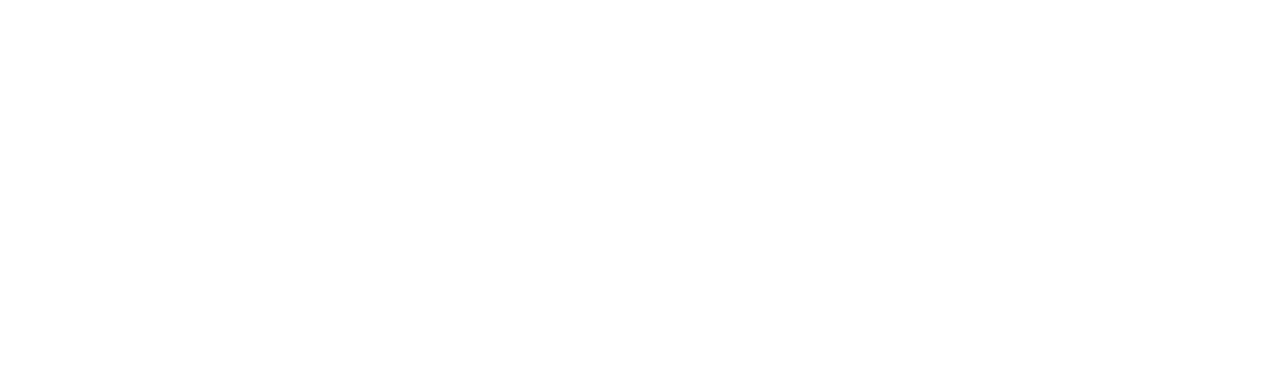
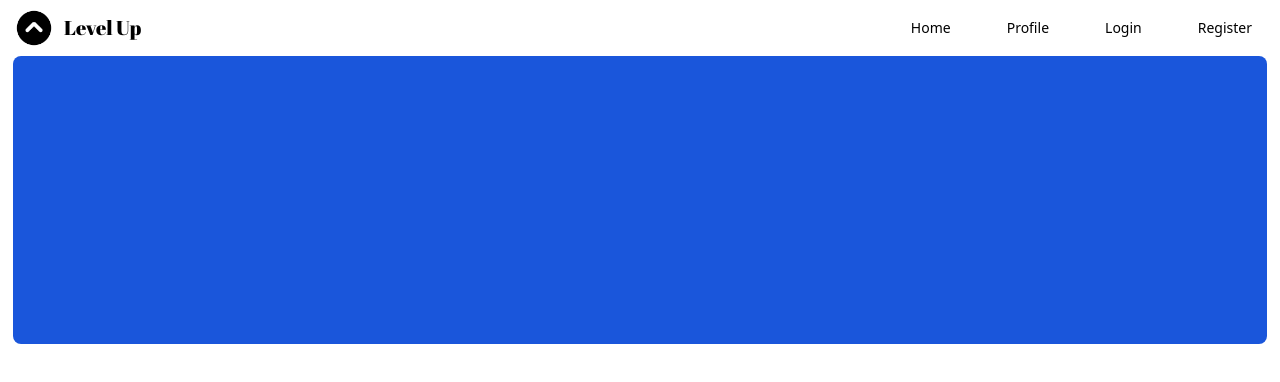
Before and after one commit to omkarlhr9595/LevelUp, a React (Vite) app: page / in a window 1280 px wide. Shown: the top 382 px of the page. Built offline with nearby package versions, Linux system fonts and the light colour scheme.

Commit message:
add: stable UI

```diff
--- a/index.html
+++ b/index.html
@@ -2,6 +2,16 @@
 <html lang="en">
   <head>
     <meta charset="UTF-8" />
+    <style>
+      /* width */
+      ::-webkit-scrollbar {
+        width: 6px;
+      }
+      /* Handle */
+      ::-webkit-scrollbar-thumb {
+        background: #1a56db;
+      }
+    </style>
     <!-- <link rel="icon" type="image/svg+xml" href="/vite.svg" /> -->
     <link
       rel="apple-touch-icon"
--- a/package.json
+++ b/package.json
@@ -10,6 +10,9 @@
     "preview": "vite preview"
   },
   "dependencies": {
+    "@barba/core": "^2.9.7",
+    "flowbite": "^1.6.5",
+    "flowbite-react": "^0.4.4",
     "gsap": "^3.11.5",
     "localforage": "^1.10.0",
     "match-sorter": "^6.3.1",
--- a/src/App.jsx
+++ b/src/App.jsx
@@ -1,15 +1,20 @@
-import { Route, Routes } from "react-router-dom";
-import { Home, Profile, Login, Splash } from "./pages";
-import Layout from "./components/Layout";
+import { Route, Router, Routes } from "react-router-dom";
+import { Home, Profile, Login, Register } from "./pages";
+import { NavbarComp } from "./components/Navbar";
+import { useEffect, useRef } from "react";
+import { gsap } from "gsap";
+
 const App = () => {
   return (
-    <Routes>
-      <Route path="/" element={<Layout />}>
-        <Route path="" element={<Splash />} />
-        <Route path="home" element={<Home />} />
-        <Route path="login" element={<Login />} />
-      </Route>
-    </Routes>
+    <div className="">
+      <NavbarComp />
+      <Routes>
+        <Route path="/" index element={<Home />} />
+        <Route path="/profile" index element={<Profile />} />
+        <Route path="/login" index element={<Login />} />
+        <Route path="/register" index element={<Register />} />
+      </Routes>
+    </div>
   );
 };
 
--- /dev/null
+++ b/src/components/Navbar.jsx
@@ -0,0 +1,35 @@
+import { Navbar } from "flowbite-react";
+import React, { useRef, useEffect } from "react";
+import { Link } from "react-router-dom";
+import logo from "../assets/logo.png";
+import { gsap } from "gsap";
+
+const LinkComp = ({ children, link }) => {
+  return (
+    <Link to={link}>
+      <div className="py-1 px-3 rounded-md hover:duration-300 hover:bg-primary hover:text-white">
+        {children}
+      </div>
+    </Link>
+  );
+};
+
+export const NavbarComp = () => {
+  return (
+    <Navbar fluid={true} rounded={false}>
+      <Navbar.Brand>
+        <img src={logo} className="mr-3 h-6 sm:h-9" alt="Flowbite Logo" />
+        <span className="self-center whitespace-nowrap text-xl font-display dark:text-white">
+          Level Up
+        </span>
+      </Navbar.Brand>
+      <Navbar.Toggle />
+      <Navbar.Collapse>
+        <LinkComp link="/" children="Home" />
+        <LinkComp link="profile" children="Profile" />
+        <LinkComp link="login" children="Login" />
+        <LinkComp link="register" children="Register" />
+      </Navbar.Collapse>
+    </Navbar>
+  );
+};
--- a/src/pages/Home/Home.page.jsx
+++ b/src/pages/Home/Home.page.jsx
@@ -1,56 +1,18 @@
 import React, { useEffect, useRef } from "react";
 import img1 from "../../assets/img1.svg";
-import { gsap } from "gsap";
-import { Link } from "react-router-dom";
+import logo from "../../assets/logo.png";
+import { Navbar } from "flowbite-react";
+
 const Home = () => {
-  const container = useRef(null);
-  const img = useRef(null);
-  const links = useRef(null);
-  useEffect(() => {
-    const t1 = gsap.timeline();
-    t1.set(container.current, { autoAlpha: 1 });
-    t1.from(container.current, {
-      xPercent: -100,
-      ease: "Power2.out",
-      duration: 1.5,
-    });
-    t1.from(img.current, {
-      xPercent: 100,
-      scale: 1.3,
-      delay: -1.5,
-      ease: "Power2.out",
-      duration: 1.5,
-    });
-  }, []);
   return (
-    <div className="h-screen w-full bg-white]">
-      <nav class="container flex justify-between px-4 py-8 mx-auto">
-        <div>
-          <h3 class="text-2xl font-medium ">Level Up</h3>
+    <div className="w-full bg-white">
+      <div className="w-full grid place-items-center">
+        <div className="w-[98%] h-72 rounded-lg bg-primary">
+          <h1></h1>
+          <h1></h1>
+          <h1></h1>
         </div>
-        <div class="hidden space-x-8 lg:flex">
-          <a href="#">Menu 1</a>
-          <a href="#">Menu 2</a>
-          <a href="#">Menu 3</a>
-          <a href="#">Menu 4</a>
-        </div>
-        <div class="flex lg:hidden">
-          <svg
-            xmlns="http://www.w3.org/2000/svg"
-            class="w-6 h-6"
-            fill="none"
-            viewBox="0 0 24 24"
-            stroke="currentColor"
-          >
-            <path
-              stroke-linecap="round"
-              stroke-linejoin="round"
-              stroke-width="2"
-              d="M4 6h16M4 12h16M4 18h16"
-            />
-          </svg>
-        </div>
-      </nav>
+      </div>
     </div>
   );
 };
--- a/src/pages/Login/Login.page.jsx
+++ b/src/pages/Login/Login.page.jsx
@@ -1,4 +1,32 @@
+import { Label, TextInput, Checkbox, Button } from "flowbite-react";
+
 const Login = () => {
-  return <h1>Log In</h1>;
+  return (
+    <div className="w-full h-[60vh] grid place-items-center">
+      <div className="w-[90%] sm:w-1/3">
+        <h1 className="text-center text-4xl font-display">LOGIN TO LEVEL UP</h1>
+        <form className="flex flex-col gap-4 mt-10">
+          <div>
+            <div className="mb-2 block">
+              <Label htmlFor="email1" value="Your email" />
+            </div>
+            <TextInput
+              id="email1"
+              type="email"
+              placeholder="name@levelup.com"
+              required={true}
+            />
+          </div>
+          <div>
+            <div className="mb-2 block">
+              <Label htmlFor="password1" value="Your password" />
+            </div>
+            <TextInput id="password1" type="password" required={true} />
+          </div>
+          <Button type="submit">Submit</Button>
+        </form>
+      </div>
+    </div>
+  );
 };
 export default Login;
--- /dev/null
+++ b/src/pages/Register/Register.page.jsx
@@ -0,0 +1,4 @@
+const Register = () => {
+  return <h1>Register</h1>;
+};
+export default Register;
--- a/src/pages/Splash/Splash.page.jsx
+++ b/src/pages/Splash/Splash.page.jsx
@@ -2,6 +2,7 @@
 import React, { useEffect, useRef, useState } from "react";
 import { useNavigate } from "react-router-dom";
 import logo from "../../assets/logo.png";
+
 const Splash = () => {
   const slide = useRef(null);
   const tag = useRef(null);
@@ -16,34 +17,15 @@
   useEffect(() => {
     // changeRoute();
   }, []);
-  useEffect(() => {
-    let t = gsap.timeline();
-    t.fromTo(
-      slide.current,
-      {
-        y: "30%",
-        duration: 1,
-        ease: "power3.out",
-      },
-      {
-        y: "0%",
-        duration: 1,
-        ease: "ease",
-      }
-    ).to(tag.current, {
-      yPercent: "-1000",
-      delay: 1,
-      duration: 1,
-    });
-  }, []);
+  useEffect(() => {}, []);
   return (
-    <div className="h-screen w-full bg-[#342a21] grid place-items-center overflow-hidden">
+    <div className="h-screen w-full  grid place-items-center overflow-hidden">
       <div
         ref={slide}
         className="h-screen w-full bg-white grid place-items-center"
       >
         <div ref={tag} className="w-10/12 flex items-center justify-center">
-          <h1 className="text-6xl text-black font-display">Level Up|</h1>
+          <h1 className="text-6xl  font-display">Level Up|</h1>
           <img src={logo} className="h-16" alt="" />
         </div>
       </div>
--- a/src/pages/index.js
+++ b/src/pages/index.js
@@ -2,3 +2,4 @@
 export { default as Profile } from "./Profile/Profile.page";
 export { default as Login } from "./Login/Login.page";
 export { default as Splash } from "./Splash/Splash.page";
+export { default as Register } from "./Register/Register.page";
--- a/tailwind.config.js
+++ b/tailwind.config.js
@@ -1,11 +1,19 @@
 /** @type {import('tailwindcss').Config} */
 export default {
-  content: ["./index.html", "./src/**/*.{js,ts,jsx,tsx}"],
+  content: [
+    "./node_modules/flowbite-react/**/*.js",
+    "./index.html",
+    "./src/**/*.{js,ts,jsx,tsx}",
+  ],
   theme: {
     fontFamily: {
       display: ["Abril Fatface", "cursive"],
     },
-    extend: {},
+    extend: {
+      colors: {
+        primary: "#1a56db",
+      },
+    },
   },
-  plugins: [],
+  plugins: [require("flowbite/plugin")],
 };
```
Also changed, not shown: 1 other file (tests, documents, lock files or other folders).
